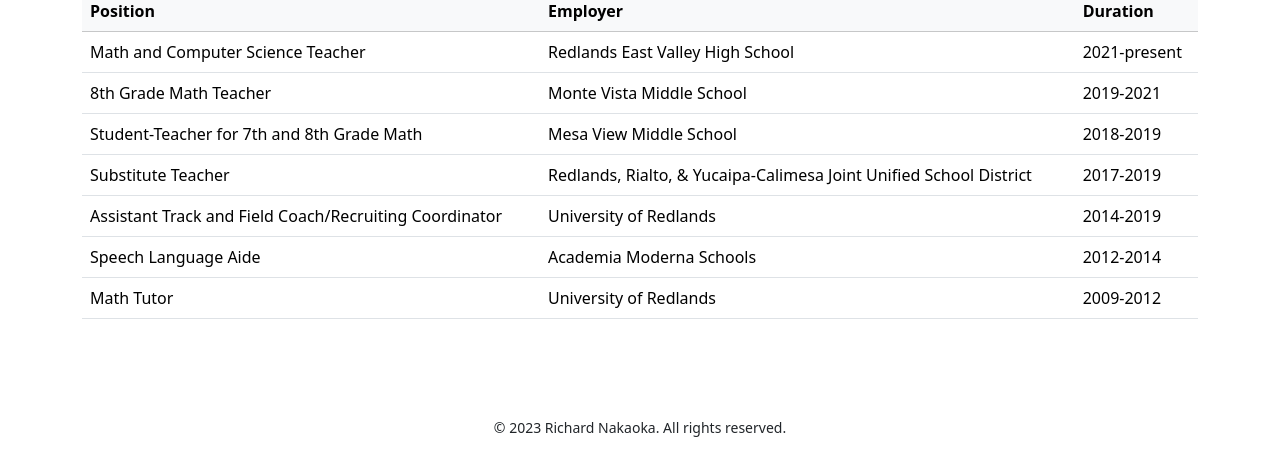
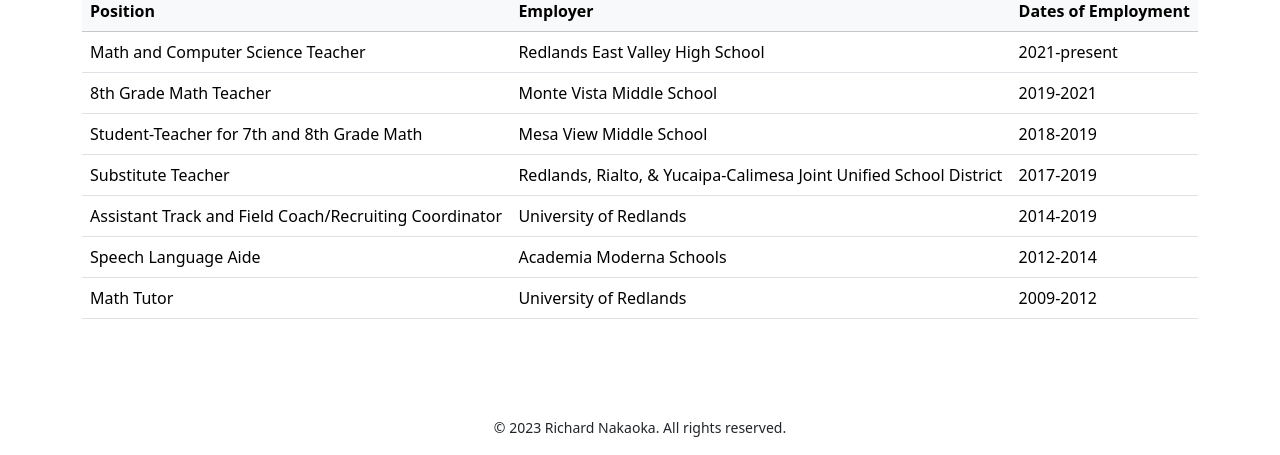
Before and after one commit to richnaka/richnaka.github.io, a plain HTML site: page resume.html in a window 1280 px wide. Shown: the part 358-813 px from the top of the page. Drawn offline with nearby package versions, Linux system fonts and the light colour scheme.

Commit message:
Update resume.html

```diff
--- a/resume.html
+++ b/resume.html
@@ -67,7 +67,7 @@
                                 <tr>
                                     <th>Position</th>
                                     <th>Employer</th>
-                                    <th>Duration</th>
+                                    <th>Dates of Employment</th>
                                 </tr>
                             </thead>
                             <tbody>
```
